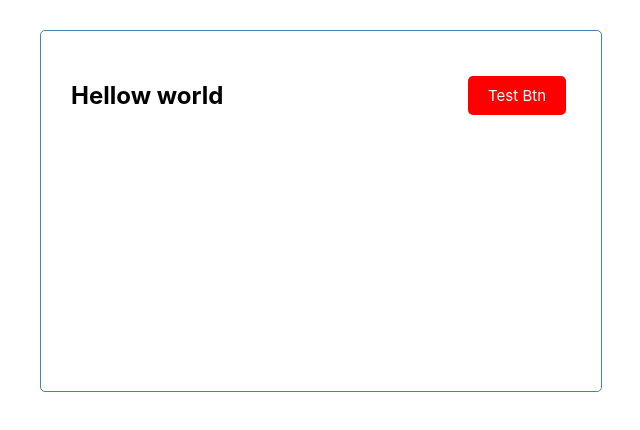
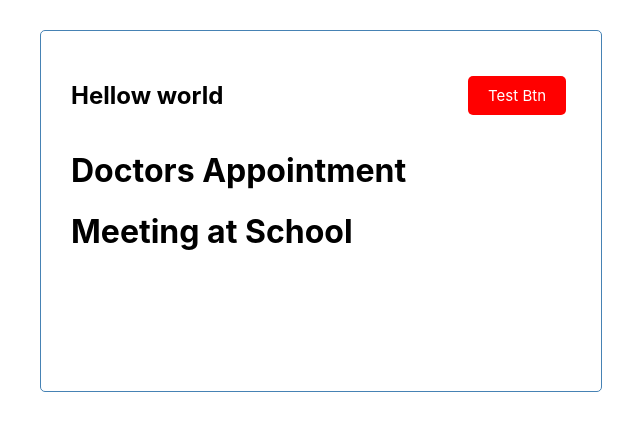
Before and after one commit to jecihjoy/learn-react-app, a React (Create React App) app: page / in a window 1280 px wide. Shown: the top 430 px of the page, without its empty margins (319-959 px from the left). Built offline with nearby package versions, Linux system fonts and the light colour scheme.

Commit message:
Tasks component init

```diff
--- a/src/App.js
+++ b/src/App.js
@@ -1,10 +1,12 @@
 import Header from "./components/Header"
+import Tasks from './components/Tasks'
 import './App.css';
 
 function App() {
   return (
     <div className='container'>
       <Header title="Hellow world"/>
+      <Tasks/>
     </div>
   );
 }
--- /dev/null
+++ b/src/components/Tasks.js
@@ -0,0 +1,27 @@
+const tasks = [
+    {
+        "id": 1,
+        "text": "Doctors Appointment",
+        "day": "Feb 5th at 2:30pm",
+        "reminder": true
+    },
+    {
+        "id": 2,
+        "text": "Meeting at School",
+        "day": "Feb 6th at 1:30pm",
+        "reminder": true
+    }
+]
+
+const Tasks = () => {
+    return (
+        <div>
+            {
+                tasks.map((task) => (<h1 key={task.id}>{task.text}</h1>))
+            }
+        </div>
+    )
+}
+
+
+export default Tasks
```
